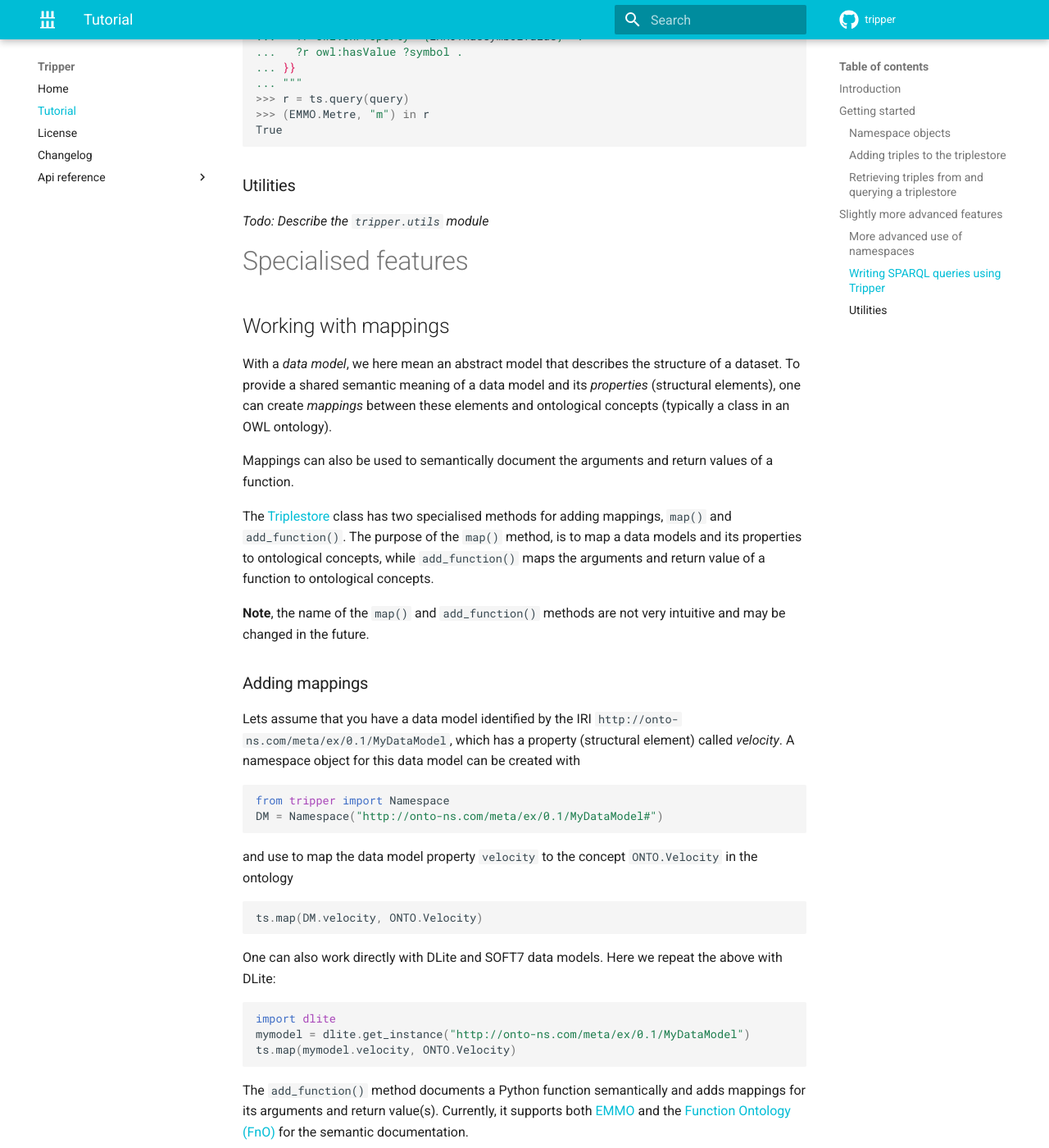
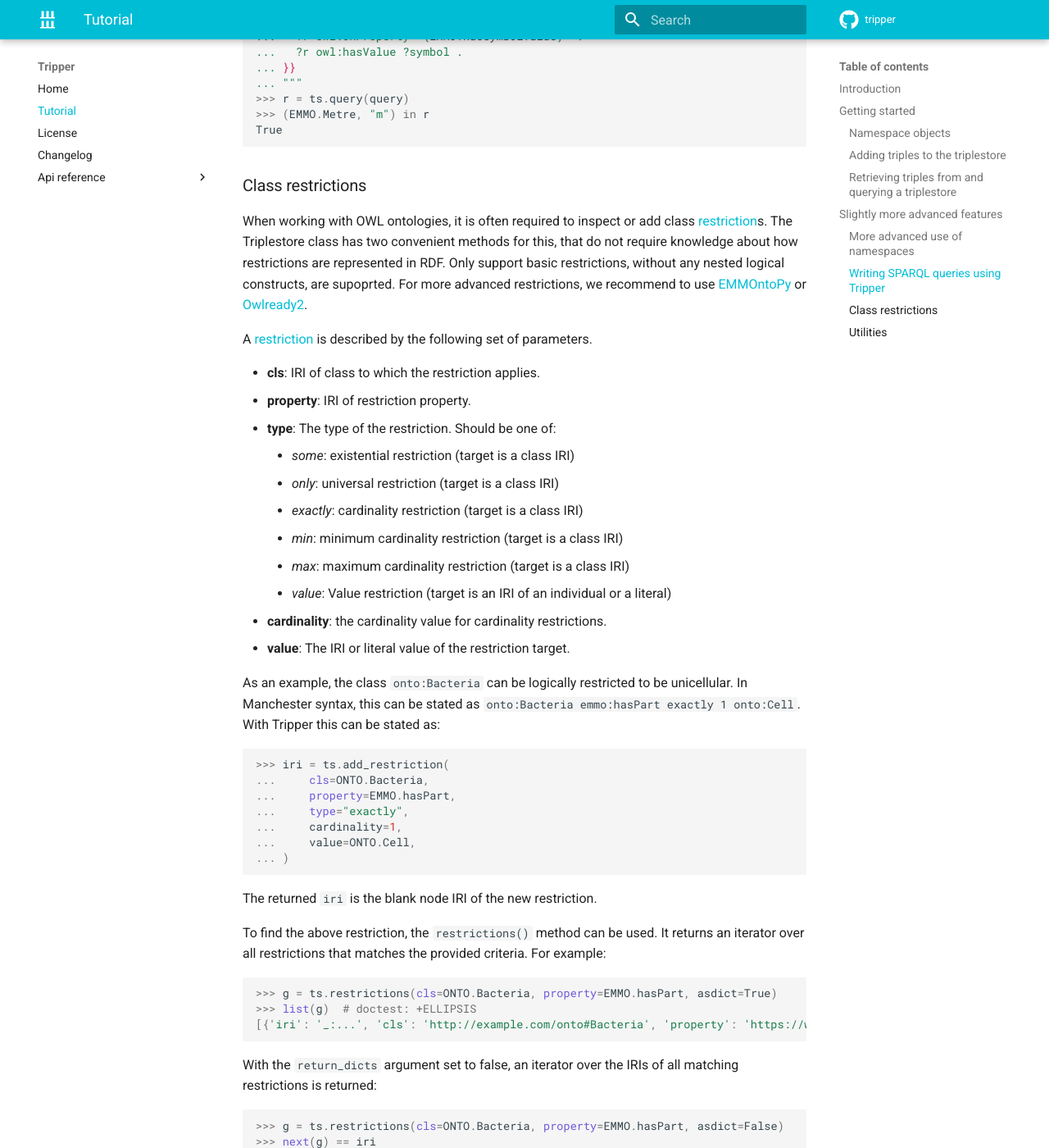
Before and after one commit to EMMC-ASBL/tripper, an MkDocs documentation site: the page built from docs/tutorial.md, in a window 1280 px wide and 1400 px high, scrolled down 3605 px. Shown: the whole window at 82% size. Built offline with MkDocs 1.6.1 and Material for MkDocs 9.7.7, drawn with Linux system fonts in a browser that asks for light colours; comment, search, counter and statistics services are not loaded; the version menu is left out.

Commit message:
Get restrictions as dicts (#225)
# Description
Added a `return_dicts` keyword argument to the
`Triplestore.retrictions()` method, to allow to get the restrictions as
dicts instead of blank nodes.

Other changes:
* Also renamed the `target` argument of `Triplestore.add_retriction()`
and `Triplestore.retrictions()` to `value` in order to be consistent
with the naming in EMMOntoPy. These two methods are a very new addition
to tripper that haven't been used yet. This change that this change will
break existing code is therefore very small.
* Changed argument name and default value of `Triplestore.restrictions() from
  `return_dicts=False` to `asdict=True`.
* Added tests.
* Added documentation in the tutorial.

## Type of change
- [x] Bug fix and code cleanup
- [x] New feature
- [x] Documentation update
- [x] Testing

---------

Co-authored-by: Francesca L. Bleken <48128015+francescalb@users.noreply.github.com>

````diff
--- a/docs/tutorial.md
+++ b/docs/tutorial.md
@@ -186,6 +186,65 @@
 
 ```
 
+### Class restrictions
+When working with OWL ontologies, it is often required to inspect or add class [restriction]s.
+The Triplestore class has two convenient methods for this, that do not require knowledge about how restrictions are represented in RDF.
+Only support basic restrictions, without any nested logical constructs, are supoprted.
+For more advanced restrictions, we recommend to use [EMMOntoPy] or [Owlready2].
+
+A [restriction] is described by the following set of parameters.
+
+  * **cls**: IRI of class to which the restriction applies.
+  * **property**: IRI of restriction property.
+  * **type**: The type of the restriction.  Should be one of:
+    - *some*: existential restriction (target is a class IRI)
+    - *only*: universal restriction (target is a class IRI)
+    - *exactly*: cardinality restriction (target is a class IRI)
+    - *min*: minimum cardinality restriction (target is a class IRI)
+    - *max*: maximum cardinality restriction (target is a class IRI)
+    - *value*: Value restriction (target is an IRI of an individual or a literal)
+
+  * **cardinality**: the cardinality value for cardinality restrictions.
+  * **value**: The IRI or literal value of the restriction target.
+
+As an example, the class `onto:Bacteria` can be logically restricted to be unicellular.
+In Manchester syntax, this can be stated as `onto:Bacteria emmo:hasPart exactly 1 onto:Cell`.
+With Tripper this can be stated as:
+
+```python
+>>> iri = ts.add_restriction(
+...     cls=ONTO.Bacteria,
+...     property=EMMO.hasPart,
+...     type="exactly",
+...     cardinality=1,
+...     value=ONTO.Cell,
+... )
+
+```
+The returned `iri` is the blank node IRI of the new restriction.
+
+
+To find the above restriction, the `restrictions()` method can be used.
+It returns an iterator over all restrictions that matches the provided criteria.
+For example:
+
+```python
+>>> g = ts.restrictions(cls=ONTO.Bacteria, property=EMMO.hasPart, asdict=True)
+>>> list(g)  # doctest: +ELLIPSIS
+[{'iri': '_:...', 'cls': 'http://example.com/onto#Bacteria', 'property': 'https://w3id.org/emmo#EMMO_17e27c22_37e1_468c_9dd7_95e137f73e7f', 'type': 'exactly', 'cardinality': 1, 'value': 'http://example.com/onto#Cell'}]
+
+```
+
+With the `return_dicts` argument set to false, an iterator over the IRIs of all matching restrictions is returned:
+
+```python
+>>> g = ts.restrictions(cls=ONTO.Bacteria, property=EMMO.hasPart, asdict=False)
+>>> next(g) == iri
+True
+
+```
+
+
 ### Utilities
 *Todo: Describe the `tripper.utils` module*
 
@@ -272,3 +331,6 @@
 [EMMO]: https://emmc.eu/emmo/
 [Function Ontology (FnO)]: https://fno.io/
 [list of currently supported backends]: https://github.com/EMMC-ASBL/tripper?tab=readme-ov-file#available-backends
+[EMMOntoPy]: https://emmo-repo.github.io/EMMOntoPy/
+[Owlready2]: https://pypi.org/project/owlready2/
+[restriction]: https://www.w3.org/TR/owl-ref/#Restriction
````
Also changed, not shown: 2 other files.
